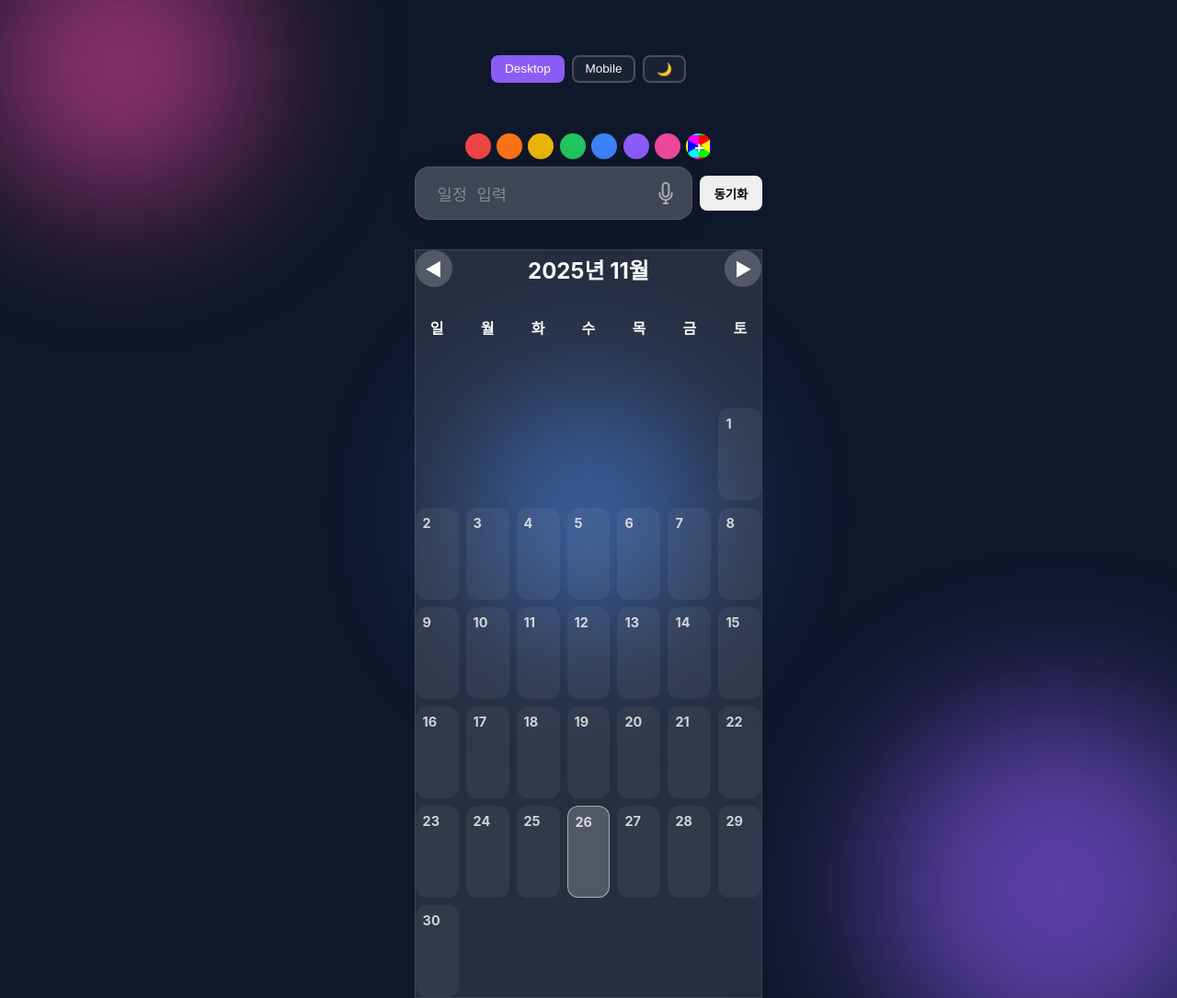
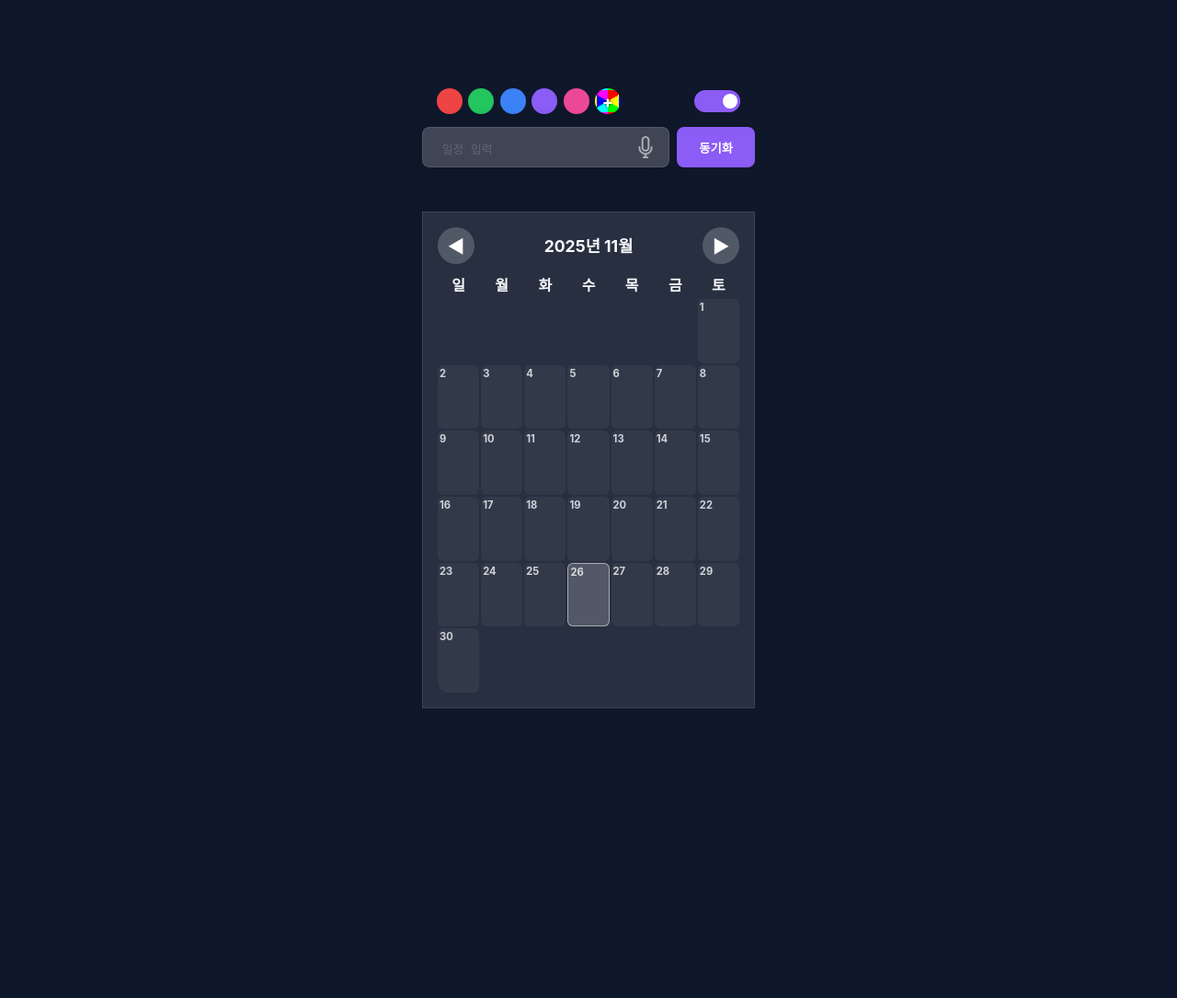
Before and after one commit to kjw5541a-hash/my-ai-calendar, a plain HTML site: page index.html in a window 1280 px wide. Shown: the whole page at 92% size. After the commit the page ends 800 px from the top, so only its background shows below. Drawn offline with Linux system fonts and the light colour scheme.

Commit message:
Add files via upload

```diff
--- a/app.js
+++ b/app.js
@@ -15,14 +15,6 @@ const currentMonthYear = document.getElementById('current-month-year');
 const prevMonthBtn = document.getElementById('prev-month');
 const nextMonthBtn = document.getElementById('next-month');
 const btnOpenSync = document.getElementById('btn-open-sync');
-
-// Mode Toggle Elements
-const btnModeDesktop = document.getElementById('btn-mode-desktop');
-const btnModeMobile = document.getElementById('btn-mode-mobile');
-const btnThemeToggle = document.getElementById('btn-theme-toggle');
-const deviceModal = document.getElementById('device-modal');
-const closeDeviceModal = document.getElementById('close-device-modal');
-const deviceBtns = document.querySelectorAll('.device-btn');
 
 // Modal Elements
 const modal = document.getElementById('event-modal');
@@ -49,39 +41,58 @@ const CLIENT_ID = '548955285266-anr16ad0iudd6ej88oceg5ahs6je6lgs.apps.googleuser
 const DISCOVERY_DOC = 'https://www.googleapis.com/discovery/v1/apis/calendar/v3/rest';
 const SCOPES = 'https://www.googleapis.com/auth/calendar';
 
-let tokenClient;
+// --- State Variables ---
+let currentMode = 'mobile'; // Always mobile mode
+let events = [];
+let currentDate = new Date();
+let currentlyOpenEvent = null;
+// OAuth
 let gapiInited = false;
 let gisInited = false;
-
-// State
-let currentDate = new Date(); // For calendar view
-let events = []; // Array of event objects
-let deletedEvents = []; // Array of { uid, googleId }
-let editingEventId = null; // ID of event currently being edited
-let inputDebounceTimer = null;
-let currentMode = 'desktop'; // 'desktop' or 'mobile'
-let currentTheme = 'dark'; // 'dark' or 'light'
-
-// Preset Colors
-const PRESET_COLORS = [
+let tokenClient;
+
+const predefinedColors = [
     '#ef4444', // Red
-    '#f59e0b', // Amber
-    '#10b981', // Emerald
+    '#f97316', // Orange
+    '#eab308', // Yellow
+    '#22c55e', // Green
+    '#06b6d4', // Cyan
     '#3b82f6', // Blue
     '#6366f1', // Indigo
     '#8b5cf6', // Violet
     '#64748b'  // Slate
 ];
 
-// Initialization
+// Load Events & Initialize
 loadEvents();
+setMode('mobile'); // Always start in mobile mode
 renderCalendar();
-// Initialize Main Palette
+
+// Initialize Color Palettes
 renderColorPaletteWithLogic(colorPalette, eventColorInput);
-// Initialize Modal Palette
 const modalColorPalette = document.getElementById('modal-color-palette');
 if (modalColorPalette) {
     renderColorPaletteWithLogic(modalColorPalette, document.getElementById('edit-color'));
+}
+
+// Theme Toggle (checkbox)
+const themeToggleCheckbox = document.getElementById('theme-toggle-checkbox');
+if (themeToggleCheckbox) {
+    // Set initial state based on current theme
+    const isDark = !document.body.classList.contains('light-mode');
+    themeToggleCheckbox.checked = isDark;
+
+    themeToggleCheckbox.addEventListener('change', (e) => {
+        if (e.target.checked) {
+            // Dark mode
+            document.body.classList.remove('light-mode');
+            localStorage.setItem('theme', 'dark');
+        } else {
+            // Light mode
+            document.body.classList.add('light-mode');
+            localStorage.setItem('theme', 'light');
+        }
+    });
 }
 
 // Debug: Global click listener for mobile mode
@@ -103,13 +114,7 @@ function setMode(mode) {
     currentMode = mode;
     if (mode === 'mobile') {
         document.body.classList.add('mobile-simulator');
-        btnModeMobile.classList.add('active');
-        btnModeDesktop.classList.remove('active');
-        console.log(`Switched to Mobile Simulator`);
-    } else {
-        document.body.classList.remove('mobile-simulator');
-        btnModeDesktop.classList.add('active');
-        btnModeMobile.classList.remove('active');
+        console.log(`Mobile mode enabled`);
     }
     // Trigger resize to adjust calendar if needed
     window.dispatchEvent(new Event('resize'));
@@ -145,27 +150,11 @@ window.gisLoaded = gisLoaded;
 inputText.addEventListener('input', handleInputDebounce);
 inputText.addEventListener('keydown', handleInputKeydown);
 btnVoiceInput.addEventListener('click', handleVoiceInput);
+btnOpenSync.addEventListener('click', handleSyncClick);
+
+// Navigation Buttons
 prevMonthBtn.addEventListener('click', () => changeMonth(-1));
 nextMonthBtn.addEventListener('click', () => changeMonth(1));
-btnOpenSync.addEventListener('click', handleSyncClick);
-
-// Mode & Theme Listeners
-if (btnModeDesktop) btnModeDesktop.addEventListener('click', () => setMode('desktop'));
-if (btnModeMobile) btnModeMobile.addEventListener('click', () => setMode('mobile'));
-
-if (btnThemeToggle) {
-    btnThemeToggle.addEventListener('click', () => {
-        if (currentTheme === 'dark') {
-            document.body.classList.add('light-mode');
-            btnThemeToggle.textContent = '☀️ Light';
-            currentTheme = 'light';
-        } else {
-            document.body.classList.remove('light-mode');
-            btnThemeToggle.textContent = '🌙 Dark';
-            currentTheme = 'dark';
-        }
-    });
-}
 
 // Modal Listeners
 closeModal.addEventListener('click', hideModal);
@@ -1354,14 +1343,12 @@ function renderCalendar() {
 // --- Palette Logic ---
 
 function renderColorPaletteWithLogic(container, inputElement) {
-    // Get recent colors from localStorage (max 7)
+    // Get recent colors from localStorage (max 5)
     let recentColors = JSON.parse(localStorage.getItem('recentColors') || '[]');
 
     // Ensure we have default colors if no recent colors
     const defaultColors = [
         '#ef4444', // Red
-        '#f97316', // Orange
-        '#eab308', // Yellow
         '#22c55e', // Green
         '#3b82f6', // Blue
         '#8b5cf6', // Purple
@@ -1371,18 +1358,18 @@ function renderColorPaletteWithLogic(container, inputElement) {
     // Merge: recent colors first, then fill with defaults
     let displayColors = [...recentColors];
     for (const color of defaultColors) {
-        if (displayColors.length >= 7) break;
+        if (displayColors.length >= 5) break;
         if (!displayColors.includes(color)) {
             displayColors.push(color);
         }
     }
 
-    // Limit to 7 colors
-    displayColors = displayColors.slice(0, 7);
+    // Limit to 5 colors
+    displayColors = displayColors.slice(0, 5);
 
     container.innerHTML = '';
 
-    // Add 7 color dots
+    // Add 5 color dots
     displayColors.forEach(color => {
         const dot = document.createElement('div');
         dot.className = 'color-dot';
@@ -1395,27 +1382,25 @@ function renderColorPaletteWithLogic(container, inputElement) {
         container.appendChild(dot);
     });
 
-    // Add custom color picker dot (8th)
+    // Add custom color picker dot (6th)
     const customDot = document.createElement('div');
     customDot.className = 'color-dot custom-color';
     customDot.addEventListener('click', () => {
-        // Create temporary color input
-        const tempInput = document.createElement('input');
-        tempInput.type = 'color';
-        tempInput.value = inputElement.value || '#3b82f6';
-        tempInput.style.position = 'absolute';
-        tempInput.style.opacity = '0';
-        document.body.appendChild(tempInput);
-
-        tempInput.addEventListener('change', () => {
-            const selectedColor = tempInput.value;
-            inputElement.value = selectedColor;
-            saveRecentColor(selectedColor);
-            renderColorPaletteWithLogic(container, inputElement); // Refresh palette
-            document.body.removeChild(tempInput);
-        });
-
-        tempInput.click();
+        // Trigger the actual color input (works better on mobile)
+        const colorInput = document.getElementById('event-color-input');
+        if (colorInput) {
+            // Set up one-time listener for color change
+            const handleColorChange = () => {
+                const selectedColor = colorInput.value;
+                inputElement.value = selectedColor;
+                saveRecentColor(selectedColor);
+                renderColorPaletteWithLogic(container, inputElement); // Refresh palette
+                colorInput.removeEventListener('change', handleColorChange);
+            };
+
+            colorInput.addEventListener('change', handleColorChange);
+            colorInput.click();
+        }
     });
     container.appendChild(customDot);
 }
@@ -1429,8 +1414,8 @@ function saveRecentColor(color) {
     // Add to front
     recentColors.unshift(color);
 
-    // Keep only 7
-    recentColors = recentColors.slice(0, 7);
+    // Keep only 5
+    recentColors = recentColors.slice(0, 5);
 
     localStorage.setItem('recentColors', JSON.stringify(recentColors));
 }
--- a/index.html
+++ b/index.html
@@ -11,7 +11,7 @@
     <title>AI 캘린더 비서</title>
     <link rel="manifest" href="manifest.json">
     <link rel="apple-touch-icon" href="icon-192.png">
-    <link rel="stylesheet" href="style.css?v=17">
+    <link rel="stylesheet" href="style.css?v=23">
     <script src="lib/chrono.min.js"></script>
 </head>
 
@@ -23,22 +23,20 @@
     </div>
 
     <div class="container">
-        <!-- Mode Selection (Top) -->
-        <div class="mode-selection">
-            <button id="btn-mode-desktop" class="mode-btn active">Desktop</button>
-            <button id="btn-mode-mobile" class="mode-btn">Mobile</button>
-            <button id="btn-theme-toggle" class="mode-btn theme-btn">🌙</button>
+        <!-- Row 1: Color Palette + Theme Toggle -->
+        <div class="color-theme-row">
+            <input type="color" id="event-color-input" value="#3b82f6" style="display: none;">
+            <div id="color-palette" class="color-palette"></div>
+
+            <!-- Theme Toggle Switch -->
+            <label class="toggle-switch">
+                <input type="checkbox" id="theme-toggle-checkbox">
+                <span class="toggle-slider"></span>
+            </label>
         </div>
 
-        <!-- Title and Color Row -->
-        <header class="title-header">
-            <h1>AI 캘린더 비서</h1>
-            <input type="color" id="event-color-input" value="#3b82f6" style="display: none;">
-            <div id="color-palette" class="color-palette"></div>
-        </header>
-
-        <!-- Input and Sync Row -->
-        <section class="input-sync-row">
+        <!-- Row 2: Input and Sync -->
+        <div class="input-sync-row">
             <div class="input-wrapper">
                 <textarea id="input-text" placeholder="일정 입력"></textarea>
                 <button id="btn-voice-input" class="btn-icon-img" title="음성 입력">
@@ -46,7 +44,7 @@
                 </button>
             </div>
             <button id="btn-open-sync" class="btn btn-sync">동기화</button>
-        </section>
+        </div>
 
         <div id="parsing-feedback" class="parsing-feedback"></div>
 
@@ -136,7 +134,7 @@
         </div>
 
         <!-- Scripts -->
-        <script src="app.js?v=17"></script>
+        <script src="app.js?v=23"></script>
         <script src="https://apis.google.com/js/api.js" onload="gapiLoaded()" async defer></script>
         <script src="https://accounts.google.com/gsi/client" onload="gisLoaded()" async defer></script>
 </body>
--- a/style.css
+++ b/style.css
@@ -139,54 +139,89 @@ header {
     gap: 0.5rem;
 }
 
-/* Mode Selection */
-.mode-selection {
-    display: flex;
+/* Row 1: Color Palette + Theme Toggle */
+.color-theme-row {
+    display: flex;
+    justify-content: space-between;
+    align-items: center;
+    height: 40px;
+    margin-bottom: 0.5rem;
+    padding: 0 1rem;
+}
+
+.color-theme-row .color-palette {
+    margin: 0;
+}
+
+/* Theme Toggle Switch */
+.theme-toggle-wrapper {
+    display: flex;
+    align-items: center;
     gap: 0.5rem;
-    justify-content: center;
-    margin-bottom: 0.3rem;
-}
-
-.mode-btn {
-    padding: 0.3rem 0.8rem;
-    border: 2px solid rgba(255, 255, 255, 0.2);
-    background: rgba(255, 255, 255, 0.05);
-    color: var(--text-color);
-    border-radius: 8px;
-    cursor: pointer;
-    transition: all 0.3s;
-    font-size: 0.85rem;
-}
-
-.mode-btn.active {
-    background: var(--primary-color);
+}
+
+.toggle-label {
+    font-size: 1.2rem;
+}
+
+.toggle-switch {
+    position: relative;
+    display: inline-block;
+    width: 50px;
+    height: 24px;
+}
+
+.toggle-switch input {
+    opacity: 0;
+    width: 0;
+    height: 0;
+}
+
+.toggle-slider {
+    position: absolute;
+    cursor: pointer;
+    top: 0;
+    left: 0;
+    right: 0;
+    bottom: 0;
+    background-color: rgba(255, 255, 255, 0.2);
+    transition: 0.3s;
+    border-radius: 24px;
+    border: 2px solid rgba(255, 255, 255, 0.3);
+}
+
+.toggle-slider:before {
+    position: absolute;
+    content: "";
+    height: 16px;
+    width: 16px;
+    left: 3px;
+    bottom: 2px;
+    background-color: white;
+    transition: 0.3s;
+    border-radius: 50%;
+}
+
+input:checked+.toggle-slider {
+    background-color: var(--primary-color);
     border-color: var(--primary-color);
-    color: white;
-}
-
-/* Title Header */
-.title-header {
-    display: flex;
-    align-items: center;
-    justify-content: space-between;
-    gap: 1rem;
-    margin-bottom: 0.5rem;
-}
-
-.title-header h1 {
-    font-size: 1.5rem;
-    font-weight: 700;
-    margin: 0;
-    background: linear-gradient(135deg, var(--primary-color), var(--secondary-color));
-    -webkit-background-clip: text;
-    background-clip: text;
-    -webkit-text-fill-color: transparent;
-}
-
-.title-header .color-palette {
-    margin: 0;
-}
-
+}
+
+input:checked+.toggle-slider:before {
+    transform: translateX(26px);
+}
+
+/* Light mode adjustments */
+body.light-mode .toggle-slider {
+    background-color: rgba(0, 0, 0, 0.1);
+    border-color: rgba(0, 0, 0, 0.2);
+}
+
+body.light-mode .toggle-slider:before {
+    background-color: #333;
+}
+
+/* Row 2: Input and Sync */
 .sync-buttons {
     position: absolute;
     right: 0;
@@ -207,28 +242,44 @@ header p {
 }
 
 /* Input Section */
-/* Input and Sync Row */
+/* Row 3: Input and Sync */
 .input-sync-row {
     display: flex;
     gap: 0.5rem;
-    align-items: center;
+    align-items: stretch;
+    height: 44px;
     margin-bottom: 0.5rem;
 }
 
 .input-sync-row .input-wrapper {
     flex: 1;
+    display: flex;
+    align-items: center;
+    background: rgba(255, 255, 255, 0.2);
+    border-radius: 8px;
+    padding-right: 0.5rem;
 }
 
 .input-sync-row .btn-sync {
     flex-shrink: 0;
-    padding: 0.6rem 1rem;
-    height: fit-content;
+    padding: 0 1.5rem;
+    white-space: nowrap;
+    background: var(--primary-color);
+    color: white;
+    border: none;
+}
+
+/* Light mode - iOS style blue */
+body.light-mode .btn-sync {
+    background: #007AFF;
+    color: white;
 }
 
 .parsing-feedback {
-    min-height: 1.2rem;
-    font-size: 0.85rem;
+    min-height: 0.5rem;
+    font-size: 0.8rem;
     margin-bottom: 0.3rem;
+    text-align: center;
 }
 
 /* Color and Input Row */
@@ -472,10 +523,29 @@ body.light-mode .calendar-header button:hover {
 .calendar-grid {
     display: grid;
     grid-template-columns: repeat(7, 1fr);
-    grid-template-rows: repeat(6, 1fr);
-    gap: 0.5rem;
+    grid-template-rows: auto repeat(6, 1fr);
+    gap: 0.3rem;
     border-radius: 12px;
     overflow: hidden;
+    flex: 1;
+}
+
+.calendar-header-row {
+    display: contents;
+}
+
+.calendar-day-name {
+    padding: 0.5rem;
+    text-align: center;
+    font-weight: 600;
+    font-size: 0.9rem;
+    background: rgba(255, 255, 255, 0.05);
+    color: var(--text-color);
+}
+
+.calendar-day {
+    min-height: 0;
+    height: 100%;
 }
 
 .calendar-day {
```
